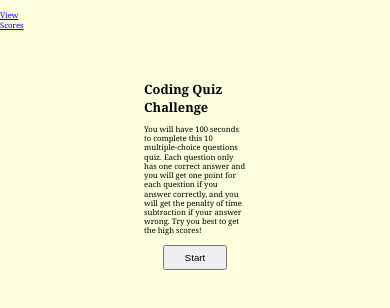
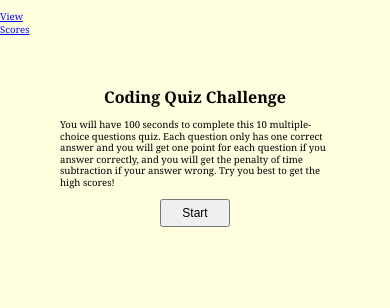
Before and after one commit to ywen26/Code-Quiz, a plain HTML site: page index.html in a window 390 px wide. Shown: the top 308 px of the page. Drawn offline with Linux system fonts and the light colour scheme.

Commit message:
adjust css file

```diff
--- a/style.css
+++ b/style.css
@@ -107,14 +107,22 @@ body {
     padding: 5px 10px 5px 10px;
 }
 
-@media screen and (max-width: 768px) {
+@media screen and (max-width: 802px) {
     body {
         font-size: 70%;
+    }
+
+    #intro, #quiz-content, #done, #show-score {
+        margin: 50px 28ex 0 28ex;
     }
 }
 
 @media screen and (max-width: 576px) {
     body {
-        font-size: 40%;
+        font-size: 50%;
+    }
+
+    #intro, #quiz-content, #done, #show-score {
+        margin: 50px 14ex 0 14ex;
     }
 }
```
